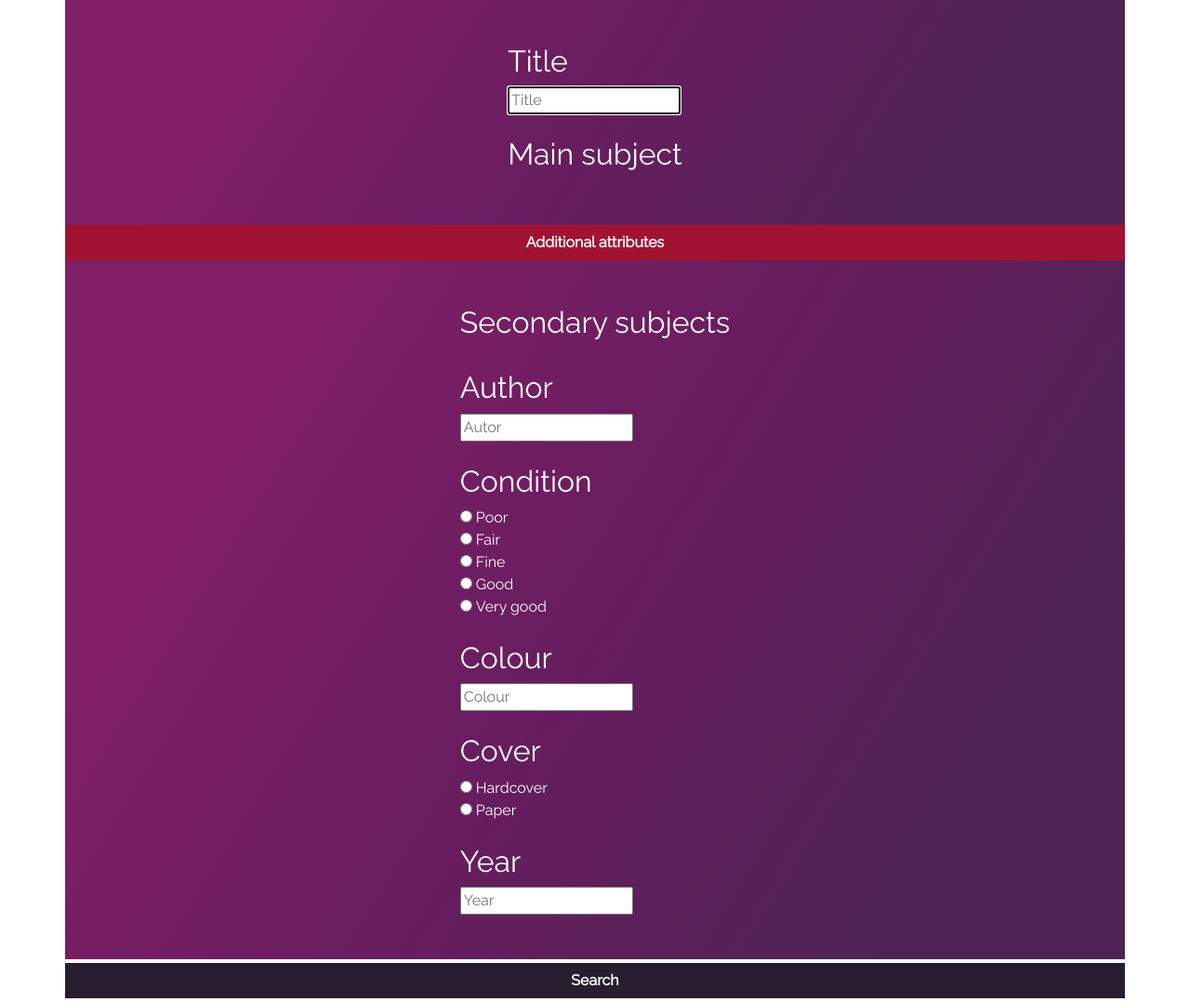
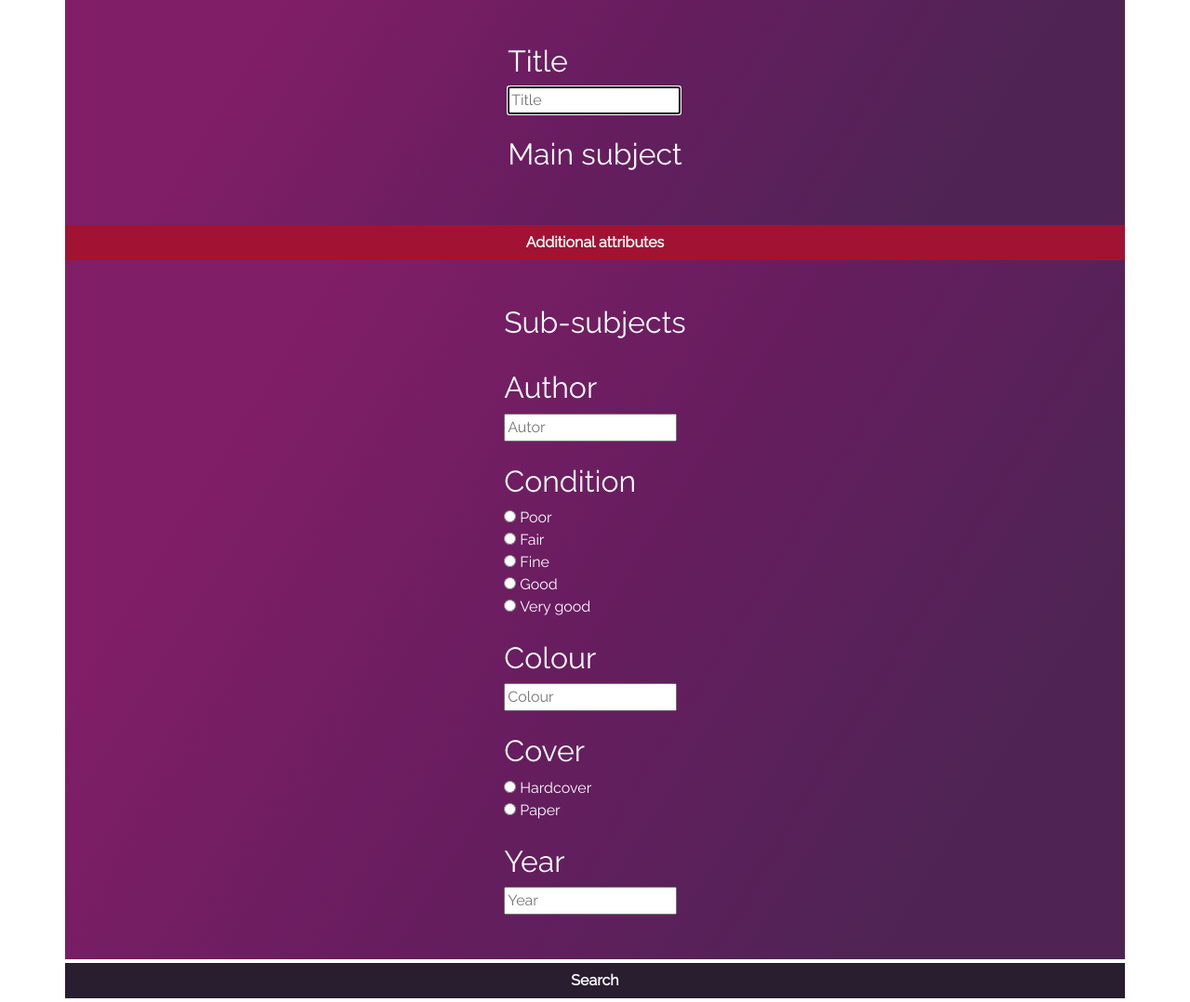
Before and after one commit to FedeLopez17/fedelibro, a Flask app: template templates/search-english.html in a window 1280 px wide, after a click on "Additional attributes". Shown: the part 117-1195 px from the top of the page at 93% size. Run offline with Flask 2, Linux system fonts and the light colour scheme; the template is opened without the code that fills it, so the values that code supplies are empty; some libraries are stand-ins or nearby versions.

Commit message:
change sub-subject headings to add and search (en)

```diff
--- a/templates/add-english.html
+++ b/templates/add-english.html
@@ -54,7 +54,7 @@
 <div id = "optional_parent" class = "container p-5 bg-dark text-white">
     <div id = "optional">
         <div>
-            <h2>Secondary subjects</h2>
+            <h2>Sub-subjects</h2>
             {% for subject in subjects %}
             <input type="checkbox" class="subjects_optional" name="subjects_opt" value="{{subject}}" id = "{{subject}}_opt">
             <label for="{{subject}}_opt">{{subject}}</label><br>
--- a/templates/search-english.html
+++ b/templates/search-english.html
@@ -58,7 +58,7 @@
 <div id = "optional_parent" class = "container p-5 bg-dark text-white">
     <div id = "optional">
         <div>
-            <h2>Secondary subjects</h2>
+            <h2>Sub-subjects</h2>
             {% for subject in subjects %}
             <input type="checkbox" class="subjects_optional" name="subjects_opt" value="{{subject}}" id = "{{subject}}_opt">
             <label for="{{subject}}_opt">{{subject}}</label><br>
```
